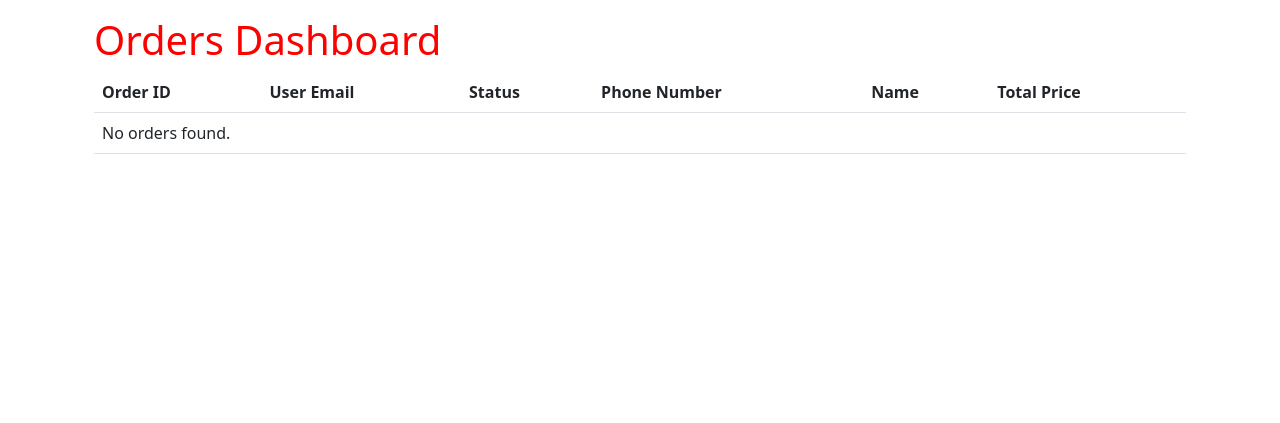
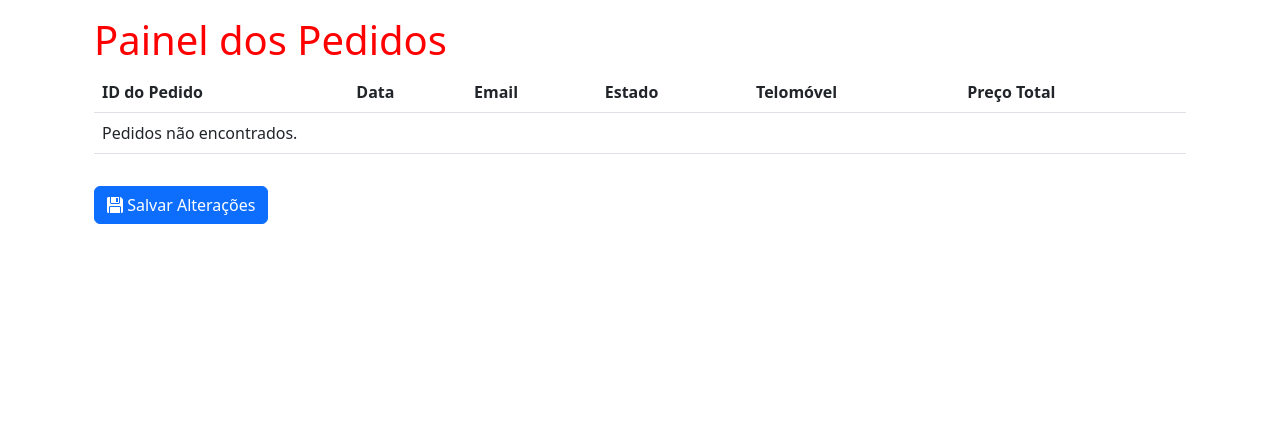
Before and after one commit to godbernaz/django-petiscos-w-docker, a Django app: page /moderator/xmlmod/ in a window 1280 px wide. Shown: the part 56-479 px from the top of the page. Run offline with Django 5.2, Linux system fonts and the light colour scheme; the visitor is signed in with stand-in values (Sample User, id 1); data comes from the database, SQL or seed files in the repository; data that the repository does not hold is empty; parts of the project's set-up code (start-up, migrations or seed data) failed here and were passed over.

Commit message:
Admin now can change order status, now we need to build a table where querys and filters work for each table header

```diff
--- a/moderator/views.py
+++ b/moderator/views.py
@@ -1,6 +1,10 @@
 from django.views.generic import ListView
+from django.views import View
+from django.shortcuts import redirect
+from django.utils.dateparse import parse_date
+from django.http import JsonResponse
+from django.contrib.auth.mixins import UserPassesTestMixin
 from orders.models import Order
-from django.contrib.auth.mixins import UserPassesTestMixin
 
 class ModView(UserPassesTestMixin, ListView):
     model = Order
@@ -8,14 +12,33 @@ class ModView(UserPassesTestMixin, ListView):
     context_object_name = 'orders'
 
     def test_func(self):
-        # Ensure only staff or superusers can access this view
         return self.request.user.is_staff or self.request.user.is_superuser
 
     def get_queryset(self):
-        # Fetch all orders and prefetch related data for better performance
-        return Order.objects.select_related('user', 'billing_info').all()
+        queryset = Order.objects.select_related('user', 'billing_info').all()
 
-    def get_context_data(self, **kwargs):
-        context = super().get_context_data(**kwargs)
-        # Add additional context if needed
-        return context
+        # Get the date filter from the request
+        filter_date = self.request.GET.get('date')
+        if filter_date:
+            parsed_date = parse_date(filter_date)
+            if parsed_date:
+                queryset = queryset.filter(created_at__date=parsed_date)
+
+        return queryset
+
+    def post(self, request, *args, **kwargs):
+        """ Handle status updates via form submission. """
+        try:
+            data = request.POST
+
+            for order in Order.objects.all():
+                new_status = data.get(f"status_{order.id}")
+                if new_status and new_status in dict(Order.STATUS_CHOICES) and order.status != new_status:
+                    order.status = new_status
+                    order.save()
+
+            # Redirect back to the same page instead of returning JSON
+            return redirect("mod_dashboard")
+
+        except Exception as e:
+            return redirect("mod_dashboard")
--- a/templates/mod/mod_dashboard.html
+++ b/templates/mod/mod_dashboard.html
@@ -3,16 +3,19 @@
 
 {% block content %}
 <div class="container">
-    <h1>Orders Dashboard</h1>
+    <h1>Painel dos Pedidos</h1>
+
+    <form id="status-update-form" method="post">
+        {% csrf_token %}
         <table class="table">
             <thead>
                 <tr>
-                <th>Order ID</th>
-                <th>User Email</th>
-                <th>Status</th>
-                <th>Phone Number</th>
-                <th>Name</th>
-                <th>Total Price</th>
+                    <th>ID do Pedido</th>
+                    <th>Data</th>
+                    <th>Email</th>
+                    <th>Estado</th>
+                    <th>Telomóvel</th>
+                    <th>Preço Total</th>
                 </tr>
             </thead>
             <tbody>
@@ -21,18 +24,42 @@
                     <td>
                         <a href="{% url 'order_detail' order.id %}">{{ order.id }}</a>
                     </td>
+                    <td>{{ order.created_at|date:"d/m/Y H:i" }}</td>
                     <td>{{ order.user.email }}</td>
-                <td>{{ order.status }}</td>
+                    <td>
+                        <select class="form-select status-dropdown" name="status_{{ order.id }}">
+                            {% for key, value in order.STATUS_CHOICES %}
+                            <option value="{{ key }}" {% if order.status == key %}selected{% endif %}>{{ value }}</option>
+                            {% endfor %}
+                        </select>
+                    </td>
                     <td>{{ order.billing_info.phone|default:"N/A" }}</td>
-                <td>{{ order.billing_info.name|default:order.user.email }}</td>
                     <td>{{ order.total_price }}</td>
                 </tr>
                 {% empty %}
                 <tr>
-                <td colspan="6">No orders found.</td>
+                    <td colspan="6">Pedidos não encontrados.</td>
                 </tr>
                 {% endfor %}
             </tbody>
         </table>
+
+        <!-- Save Button -->
+        <button type="submit" class="btn btn-primary mt-3">
+            <i class="bi bi-floppy-fill"></i> Salvar Alterações
+        </button>
+    </form>
 </div>
 {% endblock %}
+
+<script>
+    document.addEventListener("DOMContentLoaded", function () {
+        let form = document.getElementById("status-update-form");
+
+        if (form) {
+            form.addEventListener("submit", function () {
+                alert("Status atualizado com sucesso!");
+            });
+        }
+    });
+</script>
```
Also changed, not shown: orders/views.py (+9 -1 lines). Lines whose indentation alone changed are shown as unchanged.
